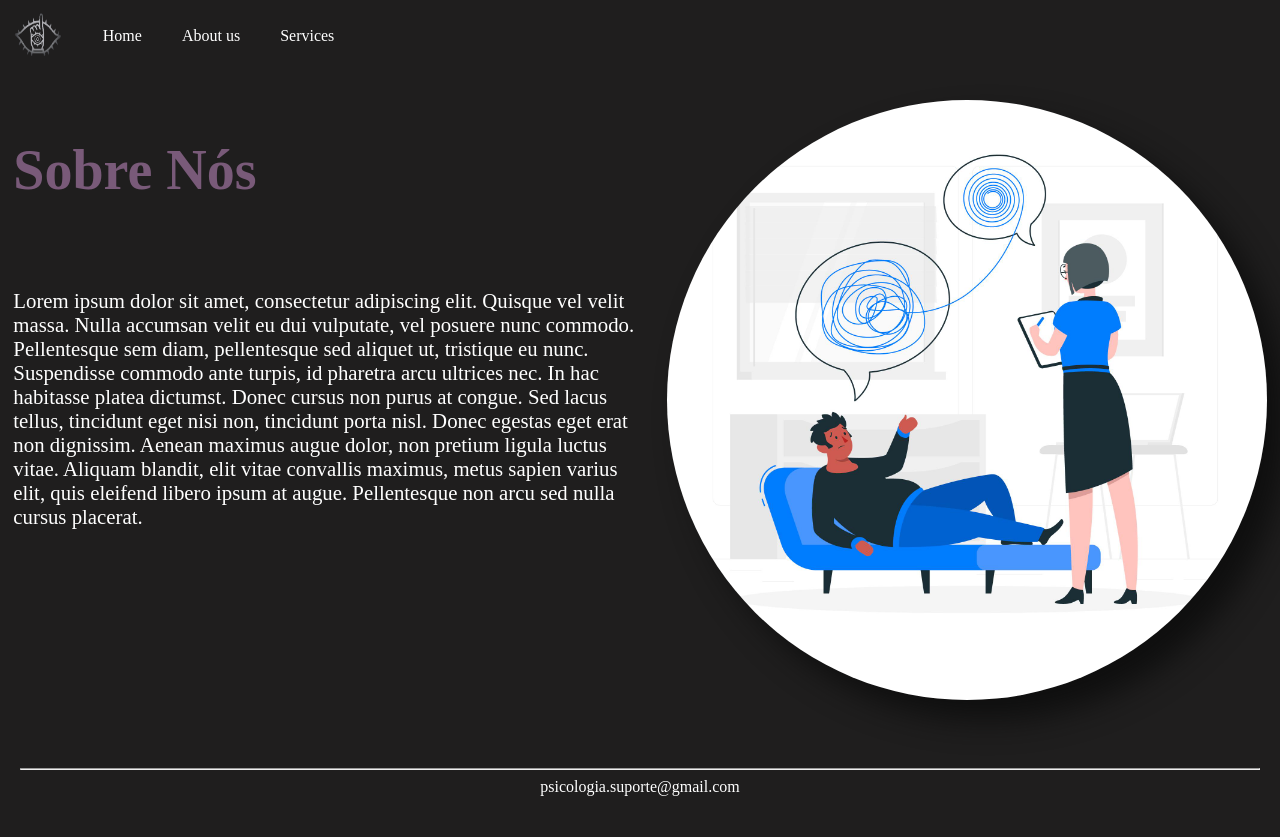
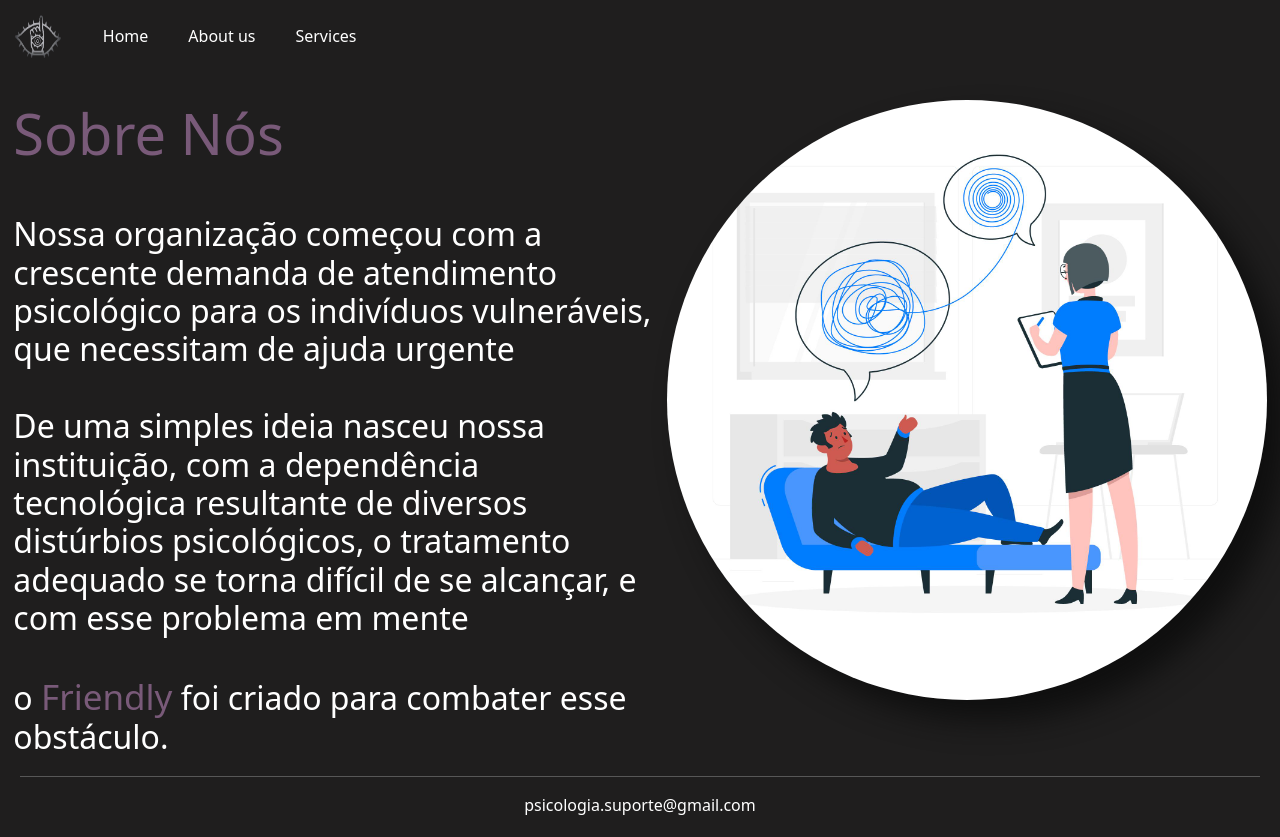
Before and after one commit to x-eduardo-almeida/trabalho-g2-web-1, a plain HTML site: page about/index.html in a window 1280 px wide. Before the commit the page ends 816 px from the top, so only its background shows below. Drawn offline with nearby package versions, Linux system fonts and the light colour scheme.

Commit message:
about us

```diff
--- a/about/index.html
+++ b/about/index.html
@@ -4,6 +4,7 @@
     <meta charset="UTF-8">
     <meta name="viewport" content="width=device-width, initial-scale=1.0">
     <link rel="stylesheet" href="style.css" />
+    <link href="https://cdn.jsdelivr.net/npm/bootstrap@5.3.3/dist/css/bootstrap.min.css" rel="stylesheet" integrity="sha384-QWTKZyjpPEjISv5WaRU9OFeRpok6YctnYmDr5pNlyT2bRjXh0JMhjY6hW+ALEwIH" crossorigin="anonymous">
     <title>Sobre</title>
 </head>
 <body>
@@ -12,9 +13,11 @@
         <div class="side-content">
             <div class="left">
                 <h1>Sobre Nós</h1>
-                <p>
-                    Lorem ipsum dolor sit amet, consectetur adipiscing elit. Quisque vel velit massa. Nulla accumsan velit eu dui vulputate, vel posuere nunc commodo. Pellentesque sem diam, pellentesque sed aliquet ut, tristique eu nunc. Suspendisse commodo ante turpis, id pharetra arcu ultrices nec. In hac habitasse platea dictumst. Donec cursus non purus at congue. Sed lacus tellus, tincidunt eget nisi non, tincidunt porta nisl. Donec egestas eget erat non dignissim. Aenean maximus augue dolor, non pretium ligula luctus vitae. Aliquam blandit, elit vitae convallis maximus, metus sapien varius elit, quis eleifend libero ipsum at augue. Pellentesque non arcu sed nulla cursus placerat.
-                </p>
+                <h2>
+                    Nossa organização começou com a crescente demanda de atendimento psicológico para os indivíduos vulneráveis, que necessitam de ajuda urgente<br><br>
+                    De uma simples ideia nasceu nossa instituição, com a dependência tecnológica resultante de diversos distúrbios psicológicos, o tratamento adequado se torna difícil de se alcançar, e com esse problema em mente<br><br>
+                    o <span>Friendly</span> foi criado para combater esse obstáculo.
+                </h2>
             </div>
             <div class="right">
                 <img class="img-terapy" src="../imgs/3926904.jpg">
@@ -23,5 +26,7 @@
     </main>
     <div id="footer-placeholder"></div>
     <script src="../navbarImporter.js"></script>
+    <script src="https://cdn.jsdelivr.net/npm/bootstrap@5.3.3/dist/js/bootstrap.bundle.min.js" integrity="sha384-YvpcrYf0tY3lHB60NNkmXc5s9fDVZLESaAA55NDzOxhy9GkcIdslK1eN7N6jIeHz" crossorigin="anonymous"></script>
+
 </body>
 </html>
--- a/about/style.css
+++ b/about/style.css
@@ -1,17 +1,35 @@
-:root {
-    --primary-bg-color: rgb(31, 30, 30);
+* {
+    margin: 0;
+    padding: 0;
+    box-sizing: border-box;
 }
 
-body {
+html, body {
     margin: 0;
     padding: 0;
-    background-color: rgb(31, 30, 30);
+    background-color: var(--black);
+}
+
+:root {
+    --black: rgb(31, 30, 30);
+    --purple: rgb(121, 90, 121);
+}
+
+body span {
+    color: var(--purple);
+    font-size: 35px;
+}
+
+h1 {
+    padding-bottom: 40px;
 }
 
 main {
     margin-top: 100px;
     height: 80vh;
+    background-color: var(--black);
 }
+
 main .side-content {
     display: flex;
     justify-content: space-evenly;
@@ -19,19 +37,20 @@ main .side-content {
 
 main .side-content .left {
     width: 50%;
-    color: rgb(255,255,255);
+    color: rgb(255, 255, 255);
 }
 
 main .side-content .left h1 {
     font-size: 3.5rem;
-    color: rgb(121, 90, 121);
+    color: var(--purple);
 }
+
 main .side-content .left p {
     font-size: 1.3rem;
     padding-top: 50px;
 }
 
-main .side-content .right .img-terapy{
+main .side-content .right .img-terapy {
     width: 600px;
     border-radius: 50%;
     box-shadow: 20px 20px 30px rgb(15, 15, 15);
--- a/index.css
+++ b/index.css
@@ -1,8 +1,13 @@
 :root {
     --black:  rgb(31, 30, 30);
     --white: rgb(218, 218, 218);
+    --purple: rgb(121, 90, 121);
 }
 /* intro*/
+
+body span {
+    color: var(--purple);
+}
 
 .intro {
     display: flex;
```
